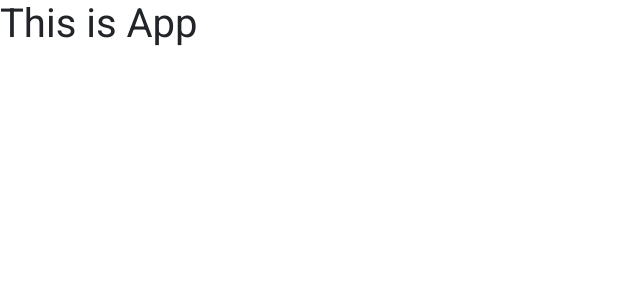
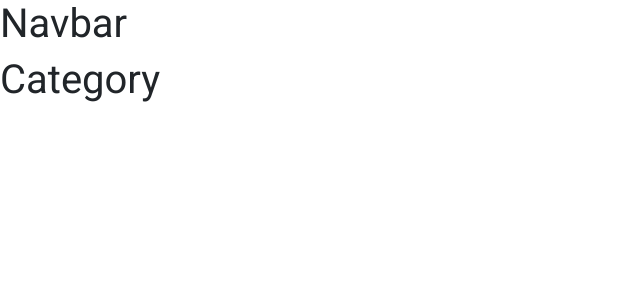
Before and after one commit to HuangStanley050/psychic-spork, a React (Create React App) app: page /category in a window 1280 px wide. Shown: the top 300 px of the page, without its empty margins (0-640 px from the left). Built offline with nearby package versions, Linux system fonts and the light colour scheme.

Commit message:
set up the basic routes

```diff
--- a/src/App.tsx
+++ b/src/App.tsx
@@ -1,7 +1,21 @@
 import React from "react";
+import { Switch, Route } from "react-router-dom";
+import Navbar from "./components/Navbar";
+import Landing from "./components/Landing";
+import Category from "./components/Category";
+import Login from "./components/Login";
 
 const App: React.FC = () => {
-  return <h1>This is App</h1>;
+  return (
+    <main>
+      <Navbar />
+      <Switch>
+        <Route exact path="/" component={Landing} />
+        <Route path="/login" component={Login} />
+        <Route path="/category" component={Category} />
+      </Switch>
+    </main>
+  );
 };
 
 export default App;
--- /dev/null
+++ b/src/components/Category.tsx
@@ -0,0 +1,7 @@
+import React from "react";
+
+const Category: React.FC = props => {
+  return <h1>Category</h1>;
+};
+
+export default Category;
--- /dev/null
+++ b/src/components/Landing.tsx
@@ -0,0 +1,7 @@
+import React from "react";
+
+const Landing: React.FC = props => {
+  return <h1>Landing</h1>;
+};
+
+export default Landing;
--- /dev/null
+++ b/src/components/Login.tsx
@@ -0,0 +1,7 @@
+import React from 'react';
+
+const Login: React.FC = props => {
+  return <h1>Login</h1>;
+};
+
+export default Login;
--- /dev/null
+++ b/src/components/Navbar.tsx
@@ -0,0 +1,7 @@
+import React from 'react';
+
+const Navbar = props => {
+  return <h1>Navbar</h1>;
+};
+
+export default Navbar;
--- a/src/index.css
+++ b/src/index.css
@@ -6,3 +6,7 @@ body {
   box-sizing: border-box;
   font-family: 'Roboto', sans-serif;
 }
+
+main {
+  min-height: 100vh;
+}
--- a/src/index.tsx
+++ b/src/index.tsx
@@ -16,7 +16,7 @@ const app = (
   </Provider>
 );
 
-ReactDOM.render(<App />, document.getElementById("root"));
+ReactDOM.render(app, document.getElementById("root"));
 
 // If you want your app to work offline and load faster, you can change
 // unregister() to register() below. Note this comes with some pitfalls.
```
